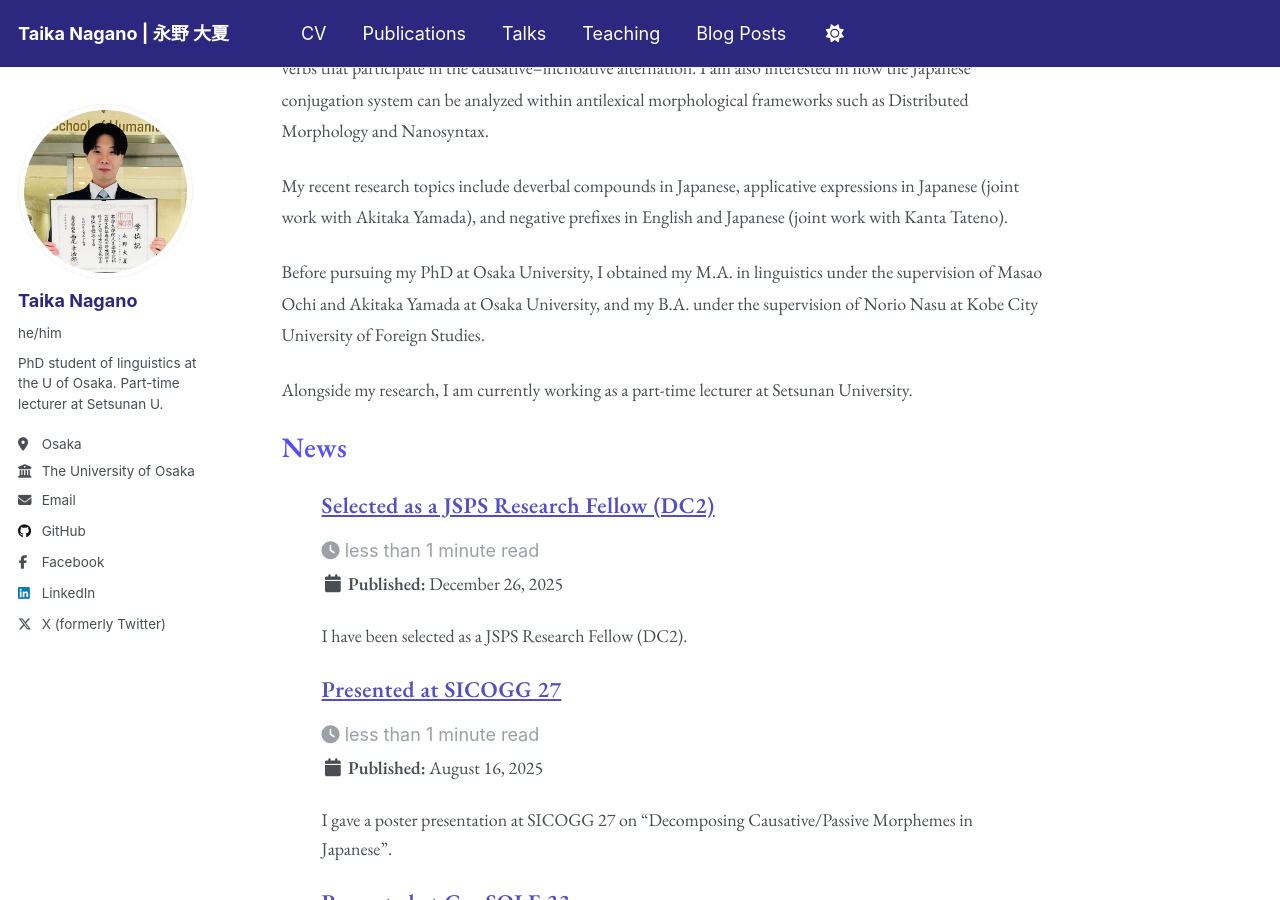
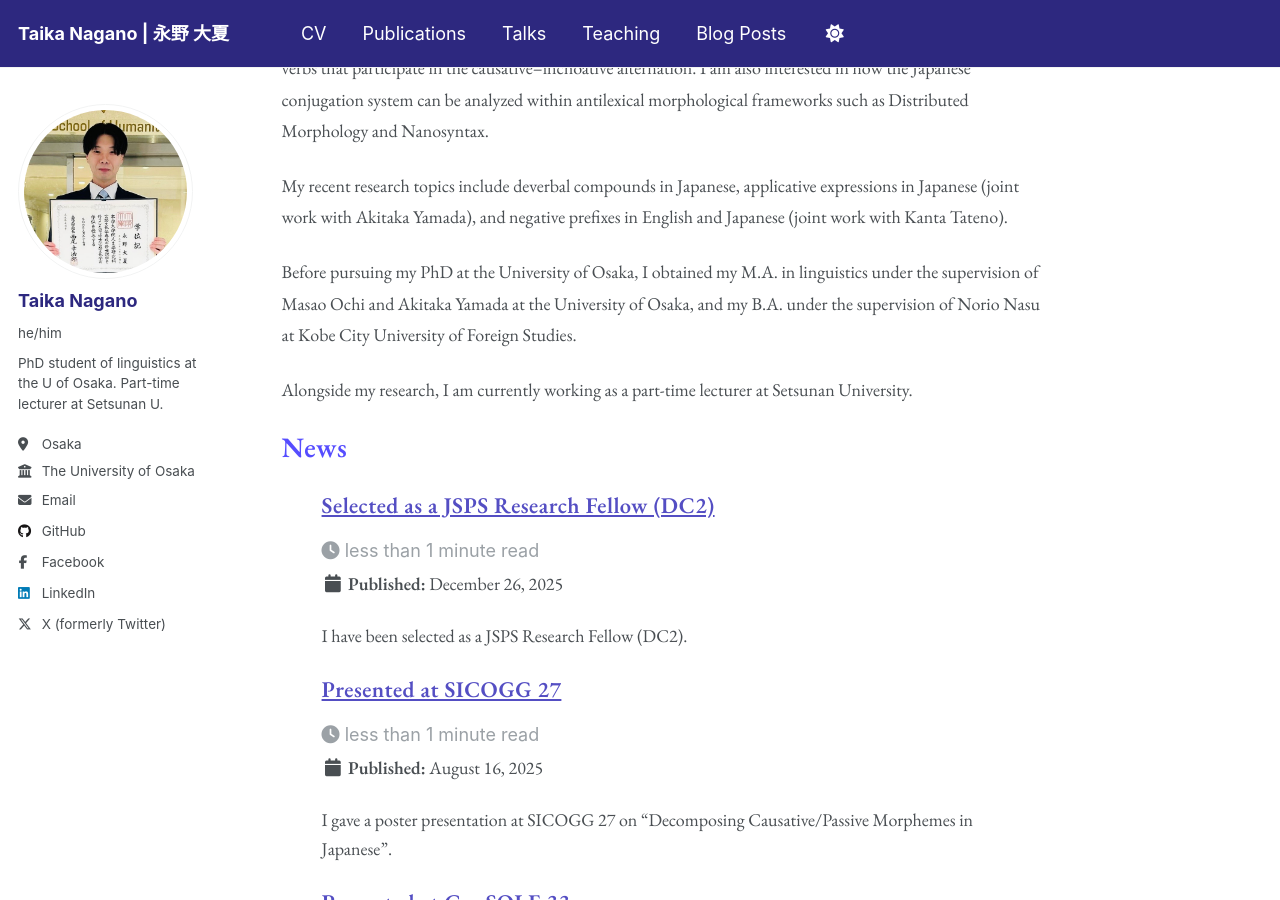
Before and after one commit to TaikaNagano/taikanagano.github.io, a Jekyll site: the page built from _pages/about.md, in a window 1280 px wide and 900 px high, scrolled down 306 px. Built offline with Jekyll 4.4.1, drawn with Linux system fonts in a browser that asks for light colours.

Commit message:
Update about.md

```diff
--- a/_pages/about.md
+++ b/_pages/about.md
@@ -21,7 +21,7 @@ My research investigates how theories of syntax and morphology account for langu
 
 My recent research topics include deverbal compounds in Japanese, applicative expressions in Japanese (joint work with Akitaka Yamada), and negative prefixes in English and Japanese (joint work with Kanta Tateno).
 
-Before pursuing my PhD at Osaka University, I obtained my M.A. in linguistics under the supervision of Masao Ochi and Akitaka Yamada at Osaka University, and my B.A. under the supervision of Norio Nasu at Kobe City University of Foreign Studies.
+Before pursuing my PhD at the University of Osaka, I obtained my M.A. in linguistics under the supervision of Masao Ochi and Akitaka Yamada at the University of Osaka, and my B.A. under the supervision of Norio Nasu at Kobe City University of Foreign Studies.
 
 Alongside my research, I am currently working as a part-time lecturer at Setsunan University.
 
```
